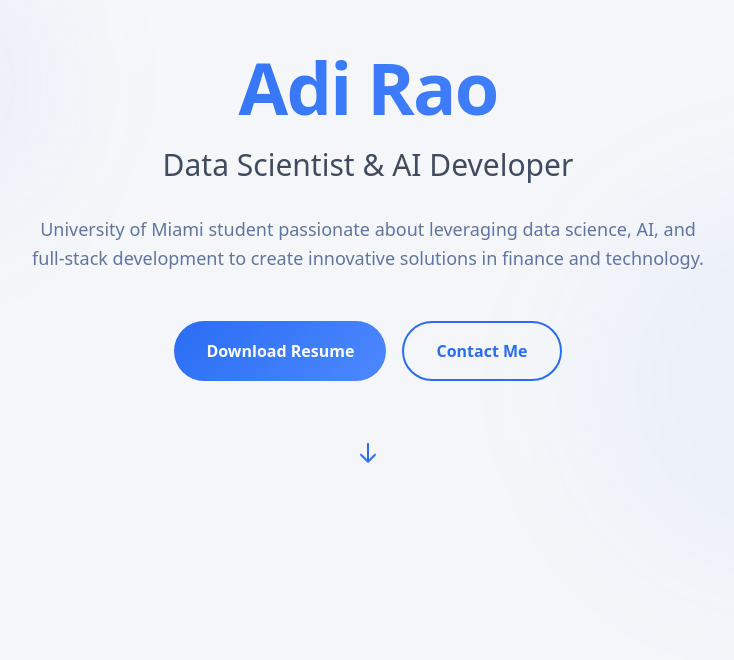
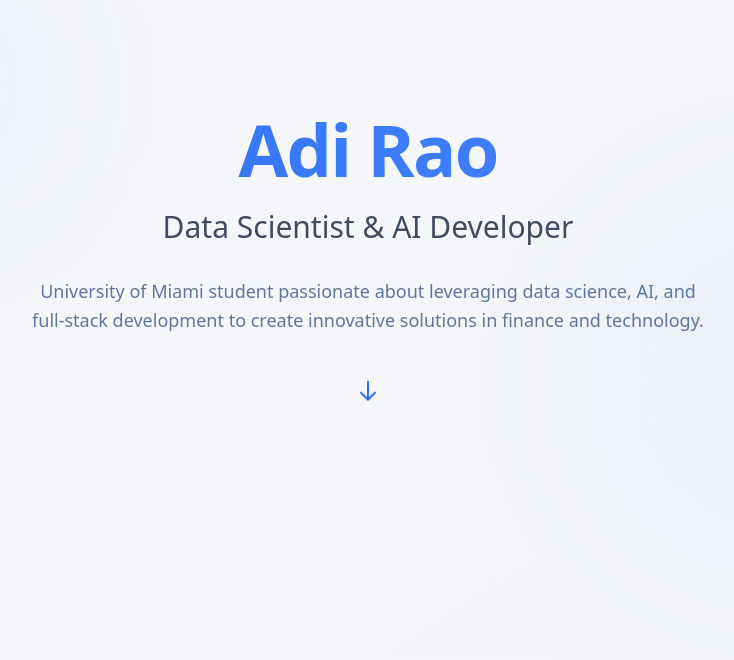
Before and after one commit to Ar1377/scroll-and-shine-resume, a React (Vite) app: page / in a window 1280 px wide. Shown: the part 140-800 px from the top of the page, without its empty margins (272-1006 px from the left). Built offline with nearby package versions, Linux system fonts and the light colour scheme; the HTML template or start-up script is replaced by a standard one.

Commit message:
Remove top navigation buttons

```diff
--- a/src/components/HeroSection.tsx
+++ b/src/components/HeroSection.tsx
@@ -25,22 +25,13 @@ const HeroSection = () => {
           <h2 className="text-2xl md:text-3xl text-foreground/80 mb-8 font-light">
             Data Scientist & AI Developer
           </h2>
-          <p className="text-lg text-muted-foreground max-w-2xl mx-auto mb-12 leading-relaxed">
+          <p className="text-lg text-muted-foreground max-w-2xl mx-auto leading-relaxed">
             University of Miami student passionate about leveraging data science, AI, and full-stack development
             to create innovative solutions in finance and technology.
           </p>
-
-          <div className="flex flex-col sm:flex-row gap-4 justify-center">
-            <button className="hero-gradient text-white px-8 py-4 rounded-full font-semibold hover:shadow-[var(--shadow-float)] hover:scale-105 transition-all duration-300">
-              Download Resume
-            </button>
-            <button className="border-2 border-primary text-primary px-8 py-4 rounded-full font-semibold hover:bg-primary hover:text-white transition-all duration-300">
-              Contact Me
-            </button>
-          </div>
         </div>
 
-        <div className={`mt-16 transition-all duration-1000 delay-500 ${isVisible ? 'translate-y-0 opacity-100' : 'translate-y-8 opacity-0'}`}>
+        <div className={`mt-12 transition-all duration-1000 delay-500 ${isVisible ? 'translate-y-0 opacity-100' : 'translate-y-8 opacity-0'}`}>
           <div className="animate-bounce">
             <svg className="w-6 h-6 mx-auto text-primary" fill="none" stroke="currentColor" viewBox="0 0 24 24">
               <path strokeLinecap="round" strokeLinejoin="round" strokeWidth={2} d="M19 14l-7 7m0 0l-7-7m7 7V3" />
```
